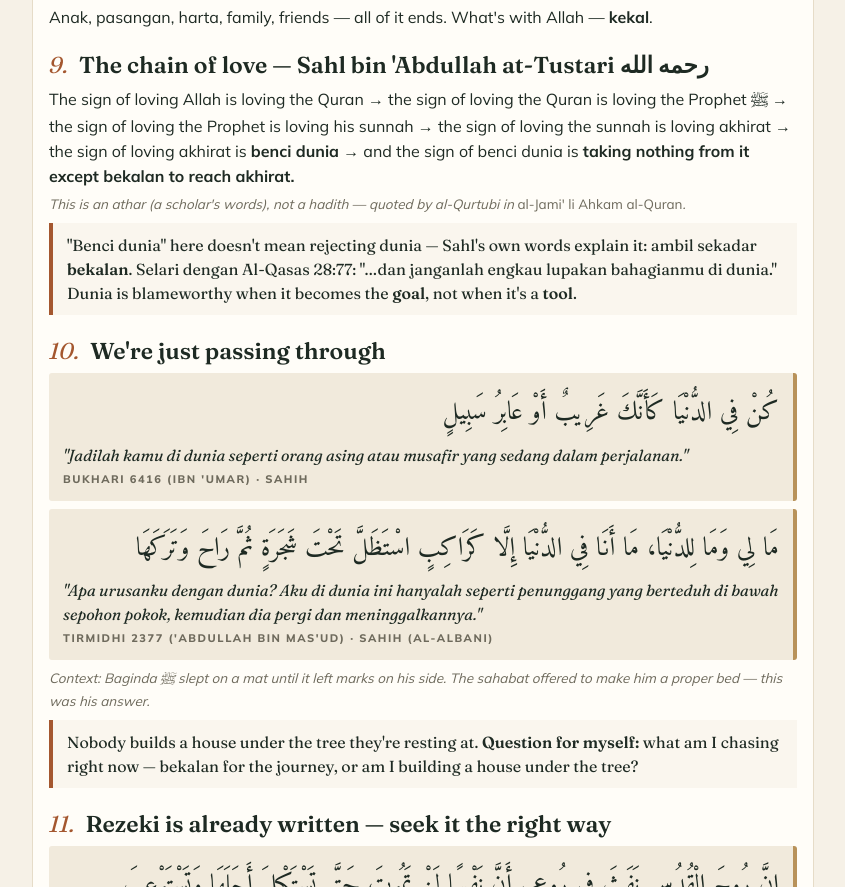
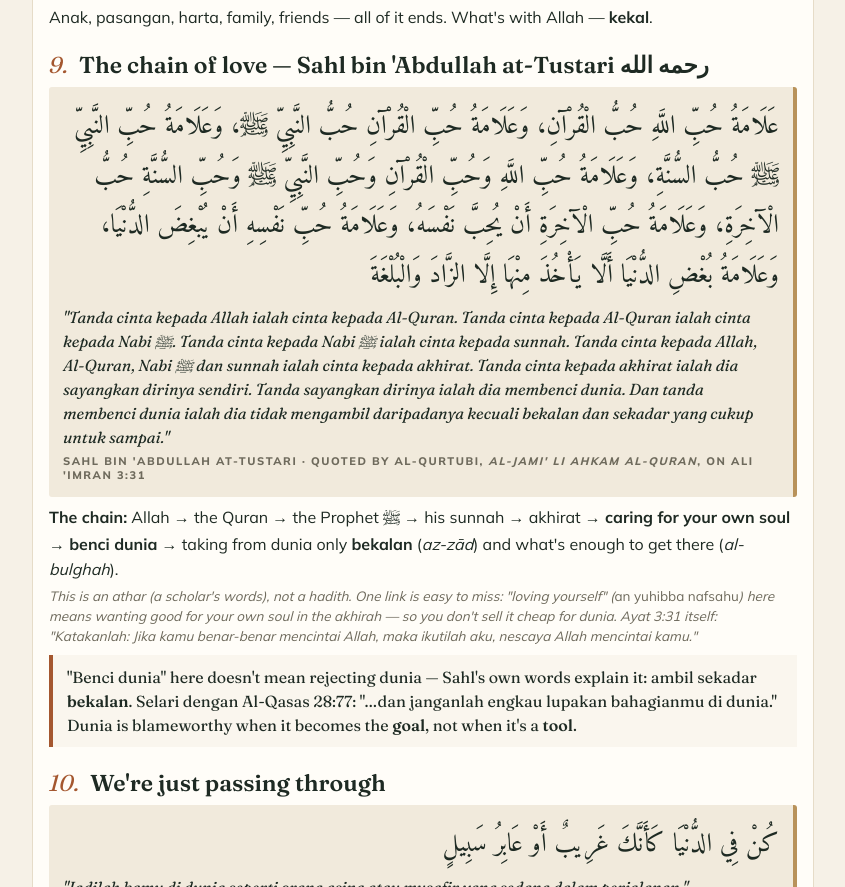
Before and after one commit to shakinakushairi-code/shakinakushairi-code.github.io, a plain HTML site: page ilm-notes/notes/hakikat-kehidupan-dunia/index.html in a window 1280 px wide. Shown: the part 4102-4989 px from the top of the page, without its empty margins (217-1062 px from the left). Drawn offline with Linux system fonts and the light colour scheme.

Commit message:
Hakikat Dunia: original Arabic of Sahl at-Tustari's chain of love, with translation
Co-Authored-By: Claude Opus 5.5 <noreply@anthropic.com>
Claude-Session: https://claude.ai/code/session_01KXaQf4dN5urahepwTSua5H

```diff
--- a/ilm-notes/notes/hakikat-kehidupan-dunia/index.html
+++ b/ilm-notes/notes/hakikat-kehidupan-dunia/index.html
@@ -204,8 +204,13 @@ a.xref{color:var(--accent);text-decoration:underline;text-decoration-thickness:1
 <p>Anak, pasangan, harta, family, friends — all of it ends. What's with Allah — <b>kekal</b>.</p>
 
 <h2><span class="n">9.</span> The chain of love — Sahl bin 'Abdullah at-Tustari رحمه الله</h2>
-<p>The sign of loving Allah is loving the Quran → the sign of loving the Quran is loving the Prophet <span class="saw">ﷺ</span> → the sign of loving the Prophet is loving his sunnah → the sign of loving the sunnah is loving akhirat → the sign of loving akhirat is <b>benci dunia</b> → and the sign of benci dunia is <b>taking nothing from it except bekalan to reach akhirat.</b></p>
-<p class="small">This is an athar (a scholar's words), not a hadith — quoted by al-Qurtubi in <i>al-Jami' li Ahkam al-Quran</i>.</p>
+<div class="dalil">
+  <p class="ar">عَلَامَةُ حُبِّ اللَّهِ حُبُّ الْقُرْآنِ، وَعَلَامَةُ حُبِّ الْقُرْآنِ حُبُّ النَّبِيِّ ﷺ، وَعَلَامَةُ حُبِّ النَّبِيِّ ﷺ حُبُّ السُّنَّةِ، وَعَلَامَةُ حُبِّ اللَّهِ وَحُبِّ الْقُرْآنِ وَحُبِّ النَّبِيِّ ﷺ وَحُبِّ السُّنَّةِ حُبُّ الْآخِرَةِ، وَعَلَامَةُ حُبِّ الْآخِرَةِ أَنْ يُحِبَّ نَفْسَهُ، وَعَلَامَةُ حُبِّ نَفْسِهِ أَنْ يُبْغِضَ الدُّنْيَا، وَعَلَامَةُ بُغْضِ الدُّنْيَا أَلَّا يَأْخُذَ مِنْهَا إِلَّا الزَّادَ وَالْبُلْغَةَ</p>
+  <p class="tr">"Tanda cinta kepada Allah ialah cinta kepada Al-Quran. Tanda cinta kepada Al-Quran ialah cinta kepada Nabi ﷺ. Tanda cinta kepada Nabi ﷺ ialah cinta kepada sunnah. Tanda cinta kepada Allah, Al-Quran, Nabi ﷺ dan sunnah ialah cinta kepada akhirat. Tanda cinta kepada akhirat ialah dia sayangkan dirinya sendiri. Tanda sayangkan dirinya ialah dia membenci dunia. Dan tanda membenci dunia ialah dia tidak mengambil daripadanya kecuali bekalan dan sekadar yang cukup untuk sampai."</p>
+  <p class="ref">Sahl bin 'Abdullah at-Tustari · quoted by al-Qurtubi, <i>al-Jami' li Ahkam al-Quran</i>, on Ali 'Imran 3:31</p>
+</div>
+<p><b>The chain:</b> Allah → the Quran → the Prophet <span class="saw">ﷺ</span> → his sunnah → akhirat → <b>caring for your own soul</b> → <b>benci dunia</b> → taking from dunia only <b>bekalan</b> (<i>az-zād</i>) and what's enough to get there (<i>al-bulghah</i>).</p>
+<p class="small">This is an athar (a scholar's words), not a hadith. One link is easy to miss: "loving yourself" (<i>an yuhibba nafsahu</i>) here means wanting good for your own soul in the akhirah — so you don't sell it cheap for dunia. Ayat 3:31 itself: "Katakanlah: Jika kamu benar-benar mencintai Allah, maka ikutilah aku, nescaya Allah mencintai kamu."</p>
 <div class="box">"Benci dunia" here doesn't mean rejecting dunia — Sahl's own words explain it: ambil sekadar <b>bekalan</b>. Selari dengan Al-Qasas 28:77: "…dan janganlah engkau lupakan bahagianmu di dunia." Dunia is blameworthy when it becomes the <b>goal</b>, not when it's a <b>tool</b>.</div>
 
 <h2><span class="n">10.</span> We're just passing through</h2>
```
Also changed, not shown: 1 other file.
